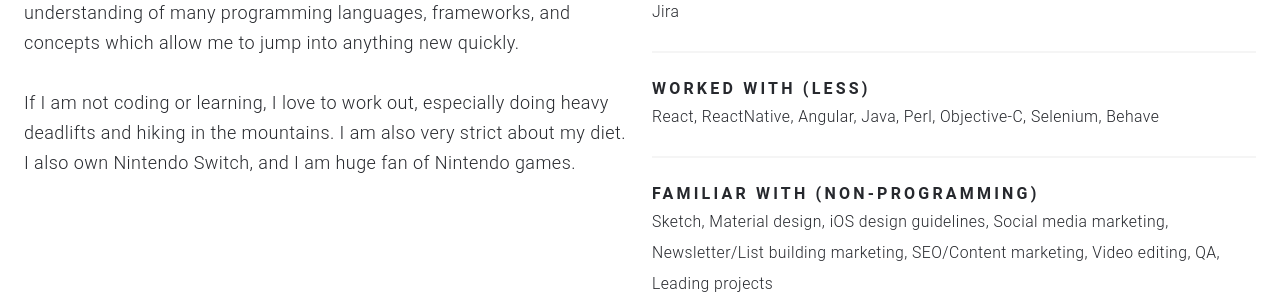
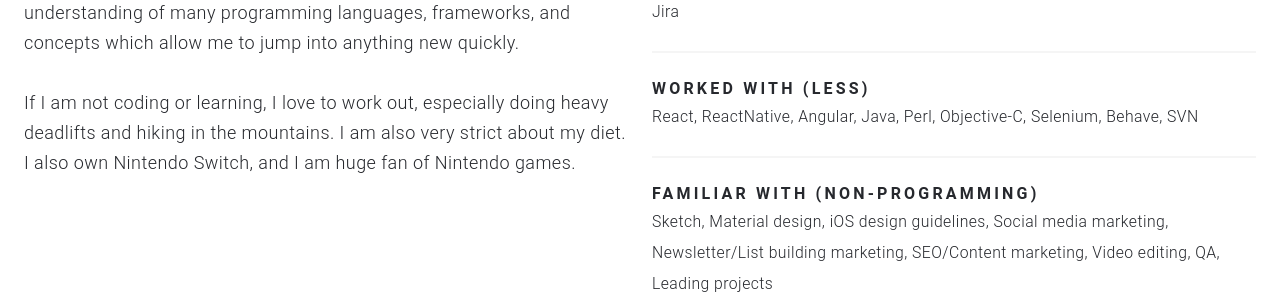
Before and after one commit to Seva98/resume.sevcik.dev, a Jekyll site: the page built from index.md, in a window 1280 px wide and 900 px high, scrolled down 888 px. Shown: the part 153-453 px from the top of the window. Built offline with Jekyll 4.4.1, drawn with Linux system fonts in a browser that asks for light colours.

Commit message:
2020-03-20 update

```diff
--- a/_data/resume.json
+++ b/_data/resume.json
@@ -260,7 +260,8 @@
         "Perl",
         "Objective-C",
         "Selenium",
-        "Behave"
+        "Behave",
+        "SVN"
       ]
     },
     {
```
Also changed, not shown: 2 other files.
